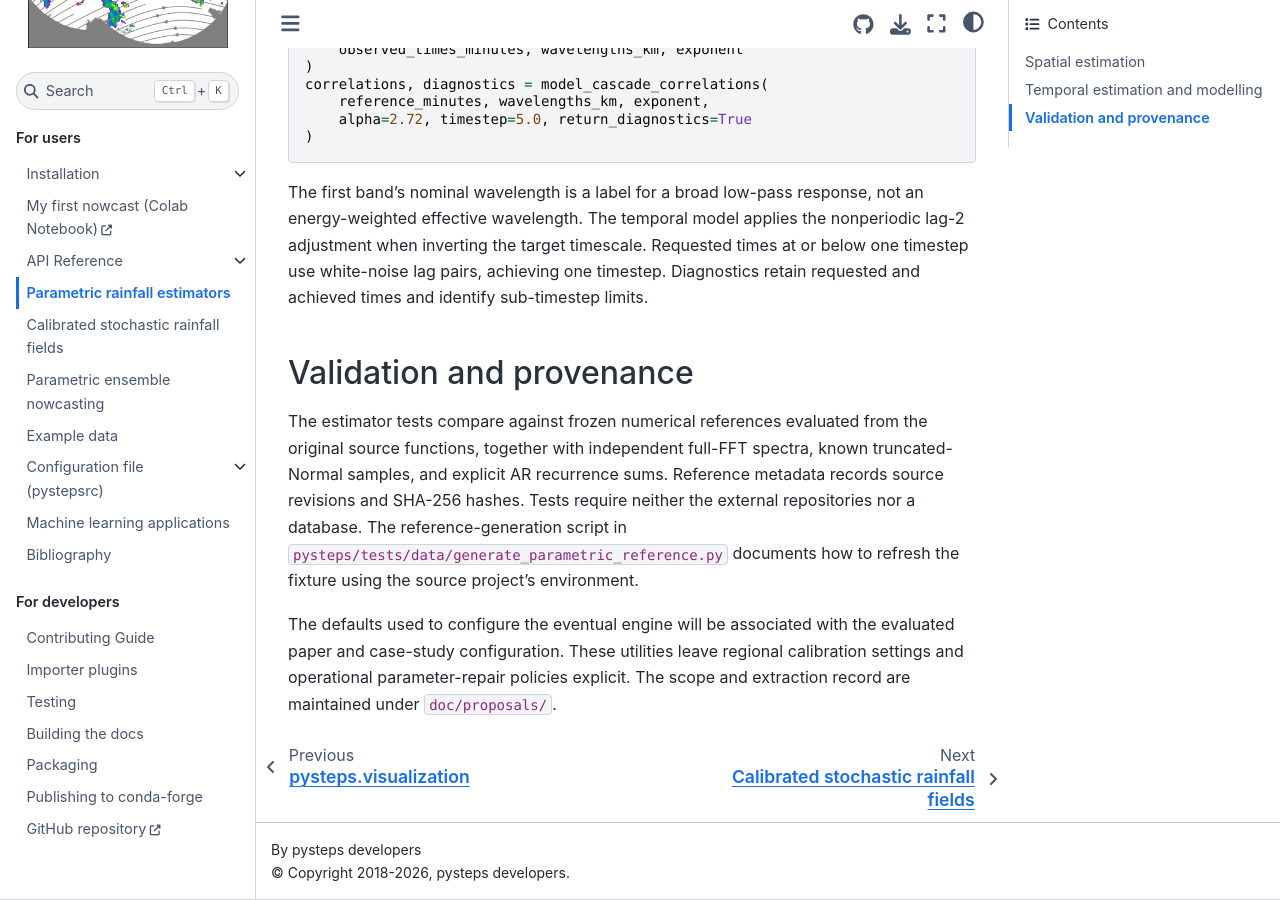
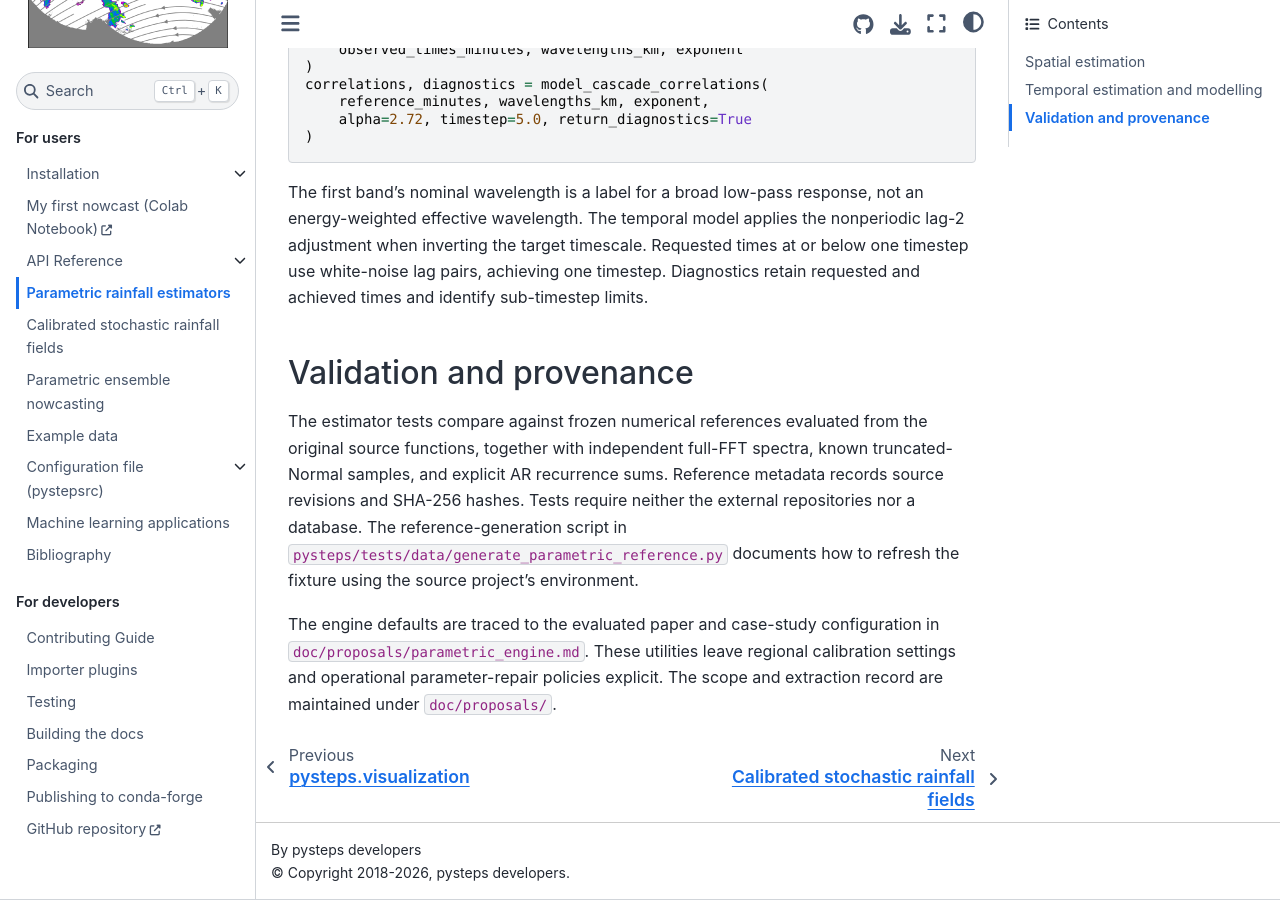
Before and after one commit to pySTEPS/pysteps, a Sphinx documentation site: the page built from doc/source/user_guide/parametric_estimators.rst, in a window 1280 px wide and 900 px high, scrolled down 2065 px. Built offline with Sphinx 7.4.7 and the Sphinx Book theme 1.1.4, drawn with Linux system fonts in a browser that asks for light colours; pages that are not in the unit, such as notebooks, are missing from menus; some of the changed text lies outside the part shown.

Commit message:
Update estimator guide for implemented parametric engine

```diff
--- a/doc/source/user_guide/parametric_estimators.rst
+++ b/doc/source/user_guide/parametric_estimators.rst
@@ -2,9 +2,9 @@
 ==============================
 
 The parametric estimators provide NumPy-based spatial statistics and temporal
-model utilities extracted from ``pysteps_param``. They are the first components
-of a proposed parametric nowcast engine; they do not yet implement the public
-three-observation forecast endpoint.
+model utilities extracted from ``pysteps_param``. They support the
+three-observation forecast endpoint described in :doc:`parametric_nowcast`
+and can also be used independently.
 
 Spatial estimation
 ------------------
@@ -114,7 +114,8 @@
 ``pysteps/tests/data/generate_parametric_reference.py`` documents how to refresh
 the fixture using the source project's environment.
 
-The defaults used to configure the eventual engine will be associated with the
-evaluated paper and case-study configuration. These utilities leave regional
-calibration settings and operational parameter-repair policies explicit. The
-scope and extraction record are maintained under ``doc/proposals/``.
+The engine defaults are traced to the evaluated paper and case-study
+configuration in ``doc/proposals/parametric_engine.md``. These utilities leave
+regional calibration settings and operational parameter-repair policies
+explicit. The scope and extraction record are maintained under
+``doc/proposals/``.
```
